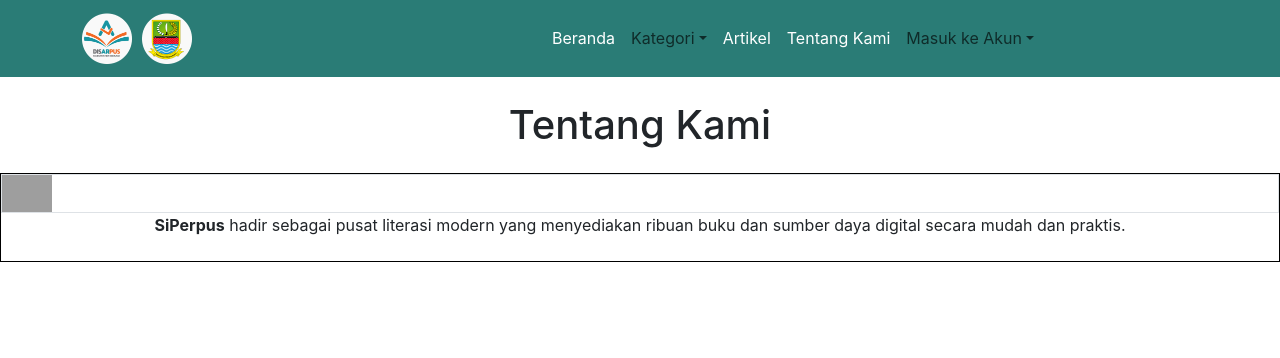
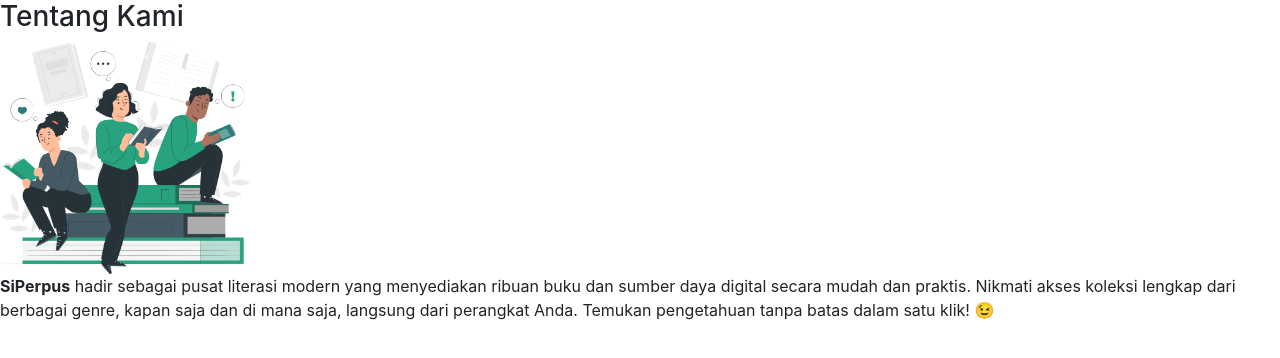
Before and after one commit to putrialuthfi/perpus_repo, a React (Create React App) app in the folder frontend/: page /AboutUs in a window 1280 px wide. Shown: the top 358 px of the page. Built offline with nearby package versions, Linux system fonts and the light colour scheme; grey boxes are pictures that could not be loaded.

Commit message:
added file About Us

```diff
--- a/frontend/src/component/AboutUs.jsx
+++ b/frontend/src/component/AboutUs.jsx
@@ -1,29 +1,15 @@
-import React from 'react';
-import IniNavbar from './Navbar';
+import imgaboutus from '../img/img-about-us.png';
 
-const AboutUs = () => {
-  return (
-    <aboutus>
-      <IniNavbar />
-        <div className="w-full h-full flex flex-wrap place-items-center pt-[70px] pb-[100px] px-[100px]">
-          <div className="flex flex-col lg:flex-row items-center justify-between p-8">
-            <div className="mt-8 lg:mt-0 lg:w-1/2 lg:ml-8 mx-auto justify-center">
-              <h1 className="text-[20px] text-wrap font-semibold text-gray-800 mt-4 mb-4 text-center">Tentang Kami</h1>
-                <div className="flex item-center border border-black m-10">
-                  <div className="border border-red">
-                    <img src="img-1.jpg" width="50px" alt="ini gambar" />
-                  </div>
-                  <div className="content-aboutus-text">
-                    <p className="text-gray-600 mb-4 text-center">
-                    <b>SiPerpus</b> hadir sebagai pusat literasi modern yang menyediakan ribuan buku dan sumber daya digital secara mudah dan praktis.
-                    </p>
-                  </div>
-                </div>
-            </div>
-          </div>
+function AboutUs() {
+    return(
+        <div style={{alignItems: 'center'}}>
+            <h3>Tentang Kami</h3>
+            <img src={imgaboutus} alt="ini logo" style={{width: '250px'}} />
+            <p>
+                <b>SiPerpus</b> hadir sebagai pusat literasi modern yang menyediakan ribuan buku dan sumber daya digital secara mudah dan praktis. Nikmati akses koleksi lengkap dari berbagai genre, kapan saja dan di mana saja, langsung dari perangkat Anda. Temukan pengetahuan tanpa batas dalam satu klik! 😉
+            </p>
         </div>
-    </aboutus>
-  );
-};
+    );
+}
 
 export default AboutUs;
```
Also changed, not shown: frontend/src/img/img-about-us.png (added).
